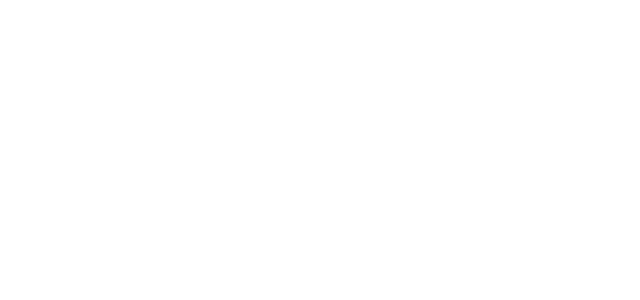
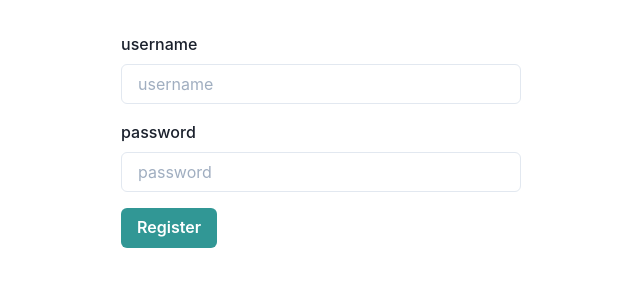
Before and after one commit to jonathanmorris180/lireddit-web, a Next.js app: page /register in a window 1280 px wide. Shown: the top 300 px of the page, without its empty margins (319-959 px from the left). Built offline with nearby package versions, Linux system fonts and the light colour scheme.

Commit message:
working on Input component error

```diff
--- /dev/null
+++ b/src/components/InputField.tsx
@@ -0,0 +1,28 @@
+import {
+    FormControl,
+    FormLabel,
+    FormErrorMessage
+} from "@chakra-ui/form-control";
+import { Input } from "@chakra-ui/input";
+import { FieldHookConfig, useField } from "formik";
+import React, { InputHTMLAttributes } from "react";
+
+type InputFieldProps = FieldHookConfig<any> & {
+    label: string;
+};
+
+export const InputField: React.FC<InputFieldProps> = ({ label, ...props }) => {
+    const [field, { error }] = useField(props);
+    return (
+        <FormControl isInvalid={!!error}>
+            <FormLabel htmlFor={field.name}>{label}</FormLabel>
+            <Input
+                {...field}
+                {...props}
+                id={field.name}
+                placeholder={props.placeholder}
+            />
+            {error ? <FormErrorMessage>{error}</FormErrorMessage> : null}
+        </FormControl>
+    );
+};
--- /dev/null
+++ b/src/components/Wrapper.tsx
@@ -0,0 +1,22 @@
+import { Box } from "@chakra-ui/layout";
+import React from "react";
+
+interface WrapperProps {
+    variant?: "small" | "regular";
+}
+
+export const Wrapper: React.FC<WrapperProps> = ({
+    children,
+    variant = "regular"
+}) => {
+    return (
+        <Box
+            mt={8}
+            mx="auto"
+            maxW={variant === "regular" ? "800px" : "400px"}
+            w="100%"
+        >
+            {children}
+        </Box>
+    );
+};
--- a/src/pages/register.tsx
+++ b/src/pages/register.tsx
@@ -1,10 +1,49 @@
-import React from 'react';
-import { Formik } from 'formik';
+import React from "react";
+import { Form, Formik } from "formik";
+import { Wrapper } from "../components/Wrapper";
+import { InputField } from "../components/InputField";
+import { Box } from "@chakra-ui/layout";
+import { Button } from "@chakra-ui/button";
 
 interface RegisterProps {}
 
 export const Register: React.FC<RegisterProps> = ({}) => {
-    return <div></div>;
+    return (
+        <Wrapper variant="small">
+            <Formik
+                initialValues={{ username: "", password: "" }}
+                onSubmit={values => {
+                    console.log(values);
+                }}
+            >
+                {({ values, handleChange, isSubmitting }) => (
+                    <Form>
+                        <InputField
+                            name="username"
+                            placeholder="username"
+                            label="username"
+                        ></InputField>
+                        <Box mt={4}>
+                            <InputField
+                                name="password"
+                                placeholder="password"
+                                label="password"
+                                type="password"
+                            ></InputField>
+                        </Box>
+                        <Button
+                            mt={4}
+                            type="submit"
+                            colorScheme="teal"
+                            isLoading={isSubmitting}
+                        >
+                            Register
+                        </Button>
+                    </Form>
+                )}
+            </Formik>
+        </Wrapper>
+    );
 };
 
 export default Register;
```
